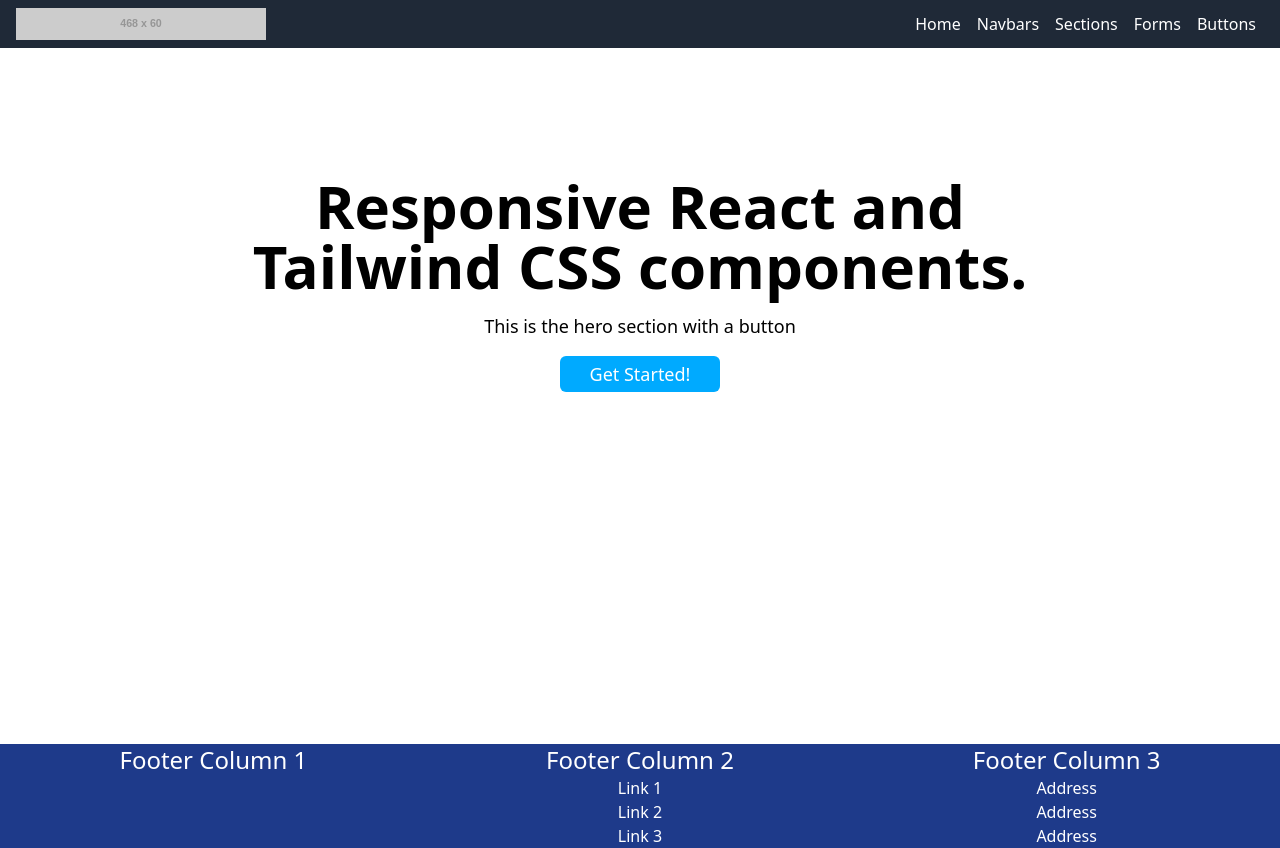
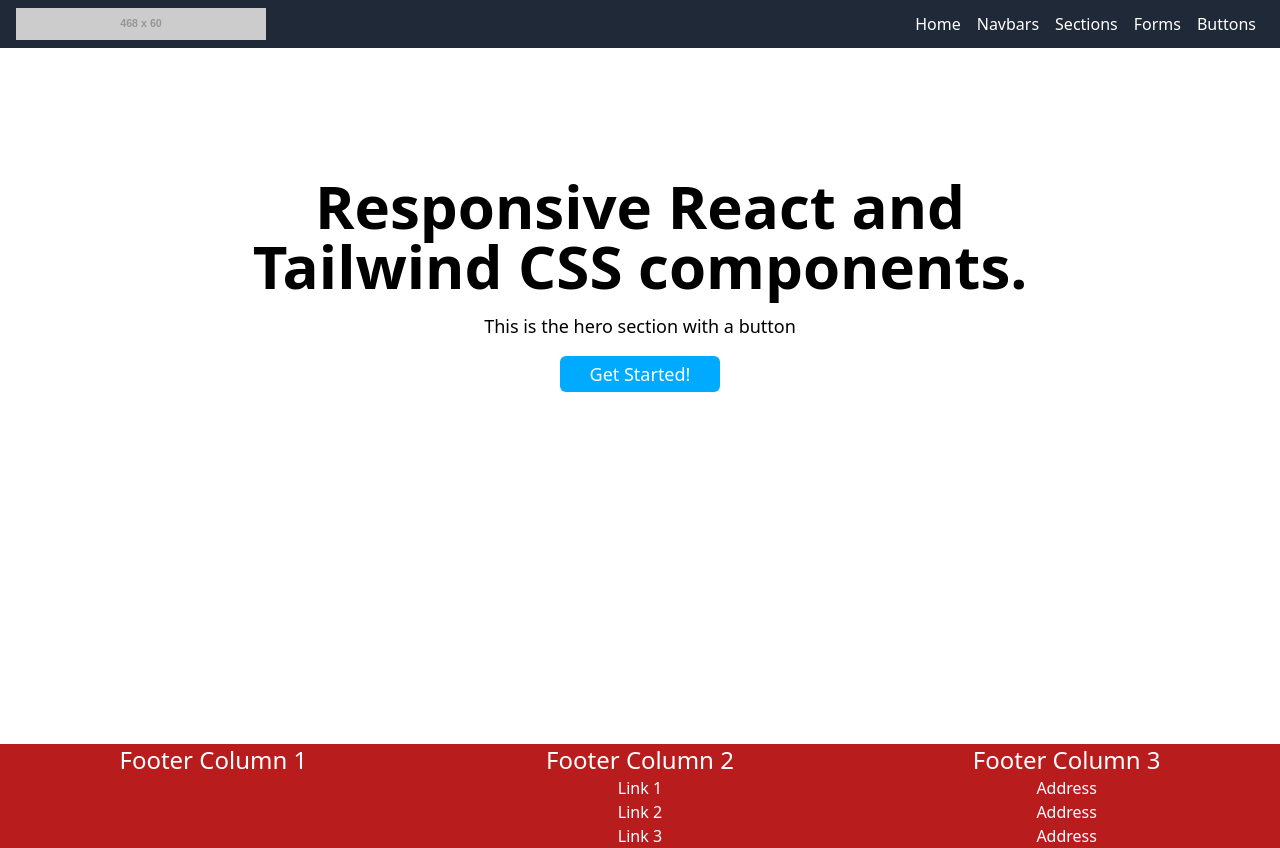
Before and after one commit to kapilannava/react-tailwind-component-library, a React (Create React App) app: page / in a window 1280 px wide. Built offline with nearby package versions, Linux system fonts and the light colour scheme.

Commit message:
Added bgColor prop to footer component

```diff
--- a/src/Home.js
+++ b/src/Home.js
@@ -6,7 +6,7 @@ const Home = () => {
     return (
             <div className="flex flex-col h-screen justify-between">
             <Hero />
-<Footer />
+<Footer bgColor="red" />
 </div>
     )
 }
--- a/src/components/Footer.js
+++ b/src/components/Footer.js
@@ -1,9 +1,16 @@
 import React from 'react';
 
-const Footer = () => {
+const bgColors = {
+  default: "bg-gray-700",
+  red: "bg-red-700",
+  blue: "bg-blue-700",
+  green: "bg-green-700",
+}
+
+const Footer = ({bgColor}) => {
 
     return (
-        <footer className="bg-blue-900 text-white relative bottom-0 text-center justify-center grid auto-cols-max md:grid-cols-3 grid-cols-1">
+        <footer className={`${bgColors[bgColor] || bgColors.default} text-white relative bottom-0 text-center justify-center grid auto-cols-max md:grid-cols-3 grid-cols-1`}>
   <div>
     <h1 className="text-2xl">
     Footer Column 1
--- a/src/components/Section.js
+++ b/src/components/Section.js
@@ -1,8 +1,7 @@
 import React from 'react'
 
+
 const Section = () => {
-
-
     return (
         <section className="h-96 flex flex-col md:flex-row">
         <div>
```
